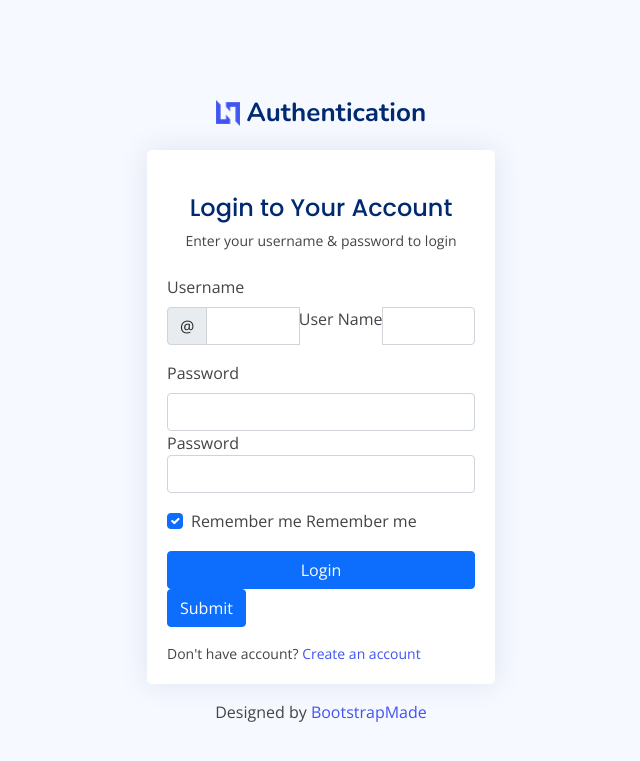
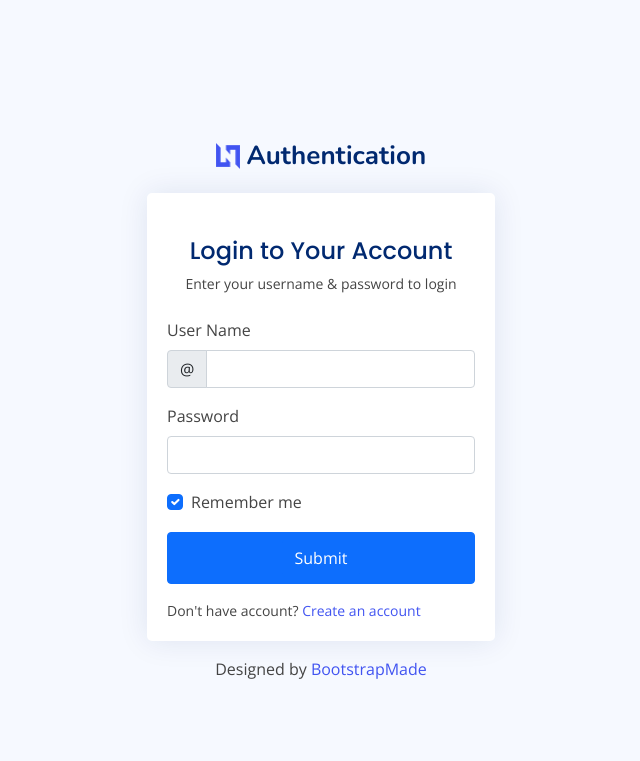
Before and after one commit to sraduhin/python_invest_dashboard, a Flask app: page /users/login in a window 1280 px wide. Shown: the top 761 px of the page, without its empty margins (319-959 px from the left). Run offline with Flask 2, Linux system fonts and the light colour scheme; some libraries are stand-ins or nearby versions.

Commit message:
fix templates a bit

```diff
--- a/webapp/dashboard/queries.py
+++ b/webapp/dashboard/queries.py
@@ -32,6 +32,8 @@ def get_balance_by_account(account_id, currency='usd'):
 
 def get_money_by_sectors(account_id, currency='usd'):
     positions = Portfolio.query.filter(Portfolio.account_id == account_id).first().position
+    '''нужно достать все акции instrument.type = shares из конкретного портфеля Portfolio.account_id и вывести
+    Position.amount, Instrument.sector, Instrument.currency'''
     money_by_sectors = {}
     for position in positions:
         sector = position.instrument.sector
--- a/webapp/dashboard/views.py
+++ b/webapp/dashboard/views.py
@@ -6,7 +6,7 @@ blueprint = Blueprint('securities', __name__)
 
 @blueprint.route('/')
 def index():
-    context = {}
+    context = {'page_title': 'InvestDashboard'}
 
     securities_block_title = 'Securities'
     account_id = '2000377867'
--- a/webapp/templates/base.html
+++ b/webapp/templates/base.html
@@ -3,51 +3,28 @@
   <head>
     <meta charset="utf-8" />
     <meta content="width=device-width, initial-scale=1.0" name="viewport" />
-
-    <title>{{ page_title }}</title>
+    {% block page_title %}{% endblock %}
     <meta content="" name="description" />
     <meta content="" name="keywords" />
-
     <!-- Favicons -->
-    <link href="static/assets/img/favicon.png" rel="icon" />
-    <link
-      href="static/assets/img/apple-touch-icon.png"
-      rel="apple-touch-icon"
-    />
+    <link href="{{ url_for('static', filename='/assets/img/favicon.png')}}" rel="icon" />
+    <link href="{{ url_for('static', filename='/assets/img/apple-touch-icon.png')}}" rel="apple-touch-icon"/>
 
     <!-- Google Fonts -->
     <link href="https://fonts.gstatic.com" rel="preconnect" />
-    <link
-      href="https://fonts.googleapis.com/css?family=Open+Sans:300,300i,400,400i,600,600i,700,700i|Nunito:300,300i,400,400i,600,600i,700,700i|Poppins:300,300i,400,400i,500,500i,600,600i,700,700i"
-      rel="stylesheet"
-    />
+    <link href="https://fonts.googleapis.com/css?family=Open+Sans:300,300i,400,400i,600,600i,700,700i|Nunito:300,300i,400,400i,600,600i,700,700i|Poppins:300,300i,400,400i,500,500i,600,600i,700,700i" rel="stylesheet"/>
 
     <!-- Vendor CSS Files -->
-    <link
-      href="static/assets/vendor/bootstrap/css/bootstrap.min.css"
-      rel="stylesheet"
-    />
-    <link
-      href="static/assets/vendor/bootstrap-icons/bootstrap-icons.css"
-      rel="stylesheet"
-    />
-    <link
-      href="static/assets/vendor/boxicons/css/boxicons.min.css"
-      rel="stylesheet"
-    />
-    <link href="static/assets/vendor/quill/quill.snow.css" rel="stylesheet" />
-    <link href="static/assets/vendor/quill/quill.bubble.css" rel="stylesheet" />
-    <link
-      href="static/assets/vendor/remixicon/remixicon.css"
-      rel="stylesheet"
-    />
-    <link
-      href="static/assets/vendor/simple-datatables/style.css"
-      rel="stylesheet"
-    />
+    <link href="{{ url_for('static', filename='/assets/vendor/bootstrap/css/bootstrap.min.css')}}" rel="stylesheet"/>
+    <link href="{{ url_for('static', filename='/assets/vendor/bootstrap-icons/bootstrap-icons.css')}}" rel="stylesheet"/>
+    <link href="{{ url_for('static', filename='/assets/vendor/boxicons/css/boxicons.min.css')}}" rel="stylesheet"/>
+    <link href="{{ url_for('static', filename='/assets/vendor/quill/quill.snow.css')}}" rel="stylesheet" />
+    <link href="{{ url_for('static', filename='/assets/vendor/quill/quill.bubble.css')}}" rel="stylesheet" />
+    <link href="{{ url_for('static', filename='/assets/vendor/remixicon/remixicon.css')}}" rel="stylesheet"/>
+    <link href="{{ url_for('static', filename='/assets/vendor/simple-datatables/style.css')}}" rel="stylesheet"/>
 
     <!-- Template Main CSS File -->
-    <link href="static/assets/css/style.css" rel="stylesheet" />
+    <link href="{{ url_for('static', filename='/assets/css/style.css')}}" rel="stylesheet" />
 
     <!-- =======================================================
       * Template Name: NiceAdmin - v2.2.2
--- a/webapp/templates/dashboard/index.html
+++ b/webapp/templates/dashboard/index.html
@@ -1,4 +1,8 @@
-{% extends "base.html" %} {% block content %}
+{% extends "base.html" %}
+{% block page_title %}
+  <title>{{ context.page_title }}</title>
+{% endblock %}
+{% block content %}
 <!-- Left side columns -->
 <div class="col-lg-8">
   <div class="row">
--- a/webapp/templates/pages-login.html
+++ /dev/null
@@ -1,147 +0,0 @@
-<!DOCTYPE html>
-<html lang="en">
-
-<head>
-  <meta charset="utf-8">
-  <meta content="width=device-width, initial-scale=1.0" name="viewport">
-
-  <title>Pages / Login - NiceAdmin Bootstrap Template</title>
-  <meta content="" name="description">
-  <meta content="" name="keywords">
-
-  <!-- Favicons -->
-  <link href="assets/img/favicon.png" rel="icon">
-  <link href="assets/img/apple-touch-icon.png" rel="apple-touch-icon">
-
-  <!-- Google Fonts -->
-  <link href="https://fonts.gstatic.com" rel="preconnect">
-  <link href="https://fonts.googleapis.com/css?family=Open+Sans:300,300i,400,400i,600,600i,700,700i|Nunito:300,300i,400,400i,600,600i,700,700i|Poppins:300,300i,400,400i,500,500i,600,600i,700,700i" rel="stylesheet">
-
-  <!-- Vendor CSS Files -->
-  <link href="assets/vendor/bootstrap/css/bootstrap.min.css" rel="stylesheet">
-  <link href="assets/vendor/bootstrap-icons/bootstrap-icons.css" rel="stylesheet">
-  <link href="assets/vendor/boxicons/css/boxicons.min.css" rel="stylesheet">
-  <link href="assets/vendor/quill/quill.snow.css" rel="stylesheet">
-  <link href="assets/vendor/quill/quill.bubble.css" rel="stylesheet">
-  <link href="assets/vendor/remixicon/remixicon.css" rel="stylesheet">
-  <link href="assets/vendor/simple-datatables/style.css" rel="stylesheet">
-
-  <!-- Template Main CSS File -->
-  <link href="assets/css/style.css" rel="stylesheet">
-
-  <!-- =======================================================
-  * Template Name: NiceAdmin - v2.2.2
-  * Template URL: https://bootstrapmade.com/nice-admin-bootstrap-admin-html-template/
-  * Author: BootstrapMade.com
-  * License: https://bootstrapmade.com/license/
-  ======================================================== -->
-</head>
-
-<body>
-
-  <main>
-    <div class="container">
-
-      <section class="section register min-vh-100 d-flex flex-column align-items-center justify-content-center py-4">
-        <div class="container">
-          <div class="row justify-content-center">
-            <div class="col-lg-4 col-md-6 d-flex flex-column align-items-center justify-content-center">
-
-              <div class="d-flex justify-content-center py-4">
-                <a href="index.html" class="logo d-flex align-items-center w-auto">
-                  <img src="assets/img/logo.png" alt="">
-                  <span class="d-none d-lg-block">{{ page_title }}</span>
-                </a>
-              </div><!-- End Logo -->
-              {% with messages = get_flashed_messages() %} {% if messages %}
-            <div class="alert alert-warning" role="alert">
-              {% for message in messages %} {{ message }}<br/>
-              {% endfor %}
-            </div>
-            {% endif %} {% endwith %}
-              <div class="card mb-3">
-
-                <div class="card-body">
-
-                  <div class="pt-4 pb-2">
-                    <h5 class="card-title text-center pb-0 fs-4">Login to Your Account</h5>
-                    <p class="text-center small">Enter your username & password to login</p>
-                  </div>
-
-                  <form class="row g-3 needs-validation" novalidate action="{{ url_for('user.process_login') }}" method="post">
-                    {{ form.hidden_tag() }}
-
-                    <div class="col-12">
-                      <label for="yourUsername" class="form-label">Username</label>
-                      <div class="input-group has-validation">
-                        <span class="input-group-text" id="inputGroupPrepend">@</span>
-                        <input type="text" name="username" class="form-control" id="yourUsername" required>
-                        {{ form.username.label }}<br />
-                        {{ form.username() }}
-                        <div class="invalid-feedback">Please enter your username.</div>
-                      </div>
-                    </div>
-
-                    <div class="col-12">
-                      <label for="yourPassword" class="form-label">Password</label>
-                      <input type="password" name="password" class="form-control" id="yourPassword" required>
-                      {{ form.password.label }}<br />
-                      {{ form.password() }}
-                      <div class="invalid-feedback">Please enter your password!</div>
-                    </div>
-
-                    <div class="col-12">
-                      <div class="form-check">
-                        <input class="form-check-input" type="checkbox" name="remember" value="true" id="rememberMe">
-                        <label class="form-check-label" for="rememberMe">Remember me</label>
-                        {{ form.remember_me() }}
-                        {{ form.remember_me.label(class_='form-check-label') }}
-                      </div>
-                    </div>
-                    <div class="col-12">
-                      <button class="btn btn-primary w-100" type="submit">Login</button>
-                      {{ form.submit }}
-                    </div>
-                    <div class="col-12">
-                      <p class="small mb-0">Don't have account? <a href="pages-register.html">Create an account</a></p>
-                    </div>
-                  </form>
-
-                </div>
-              </div>
-
-              <div class="credits">
-                <!-- All the links in the footer should remain intact. -->
-                <!-- You can delete the links only if you purchased the pro version. -->
-                <!-- Licensing information: https://bootstrapmade.com/license/ -->
-                <!-- Purchase the pro version with working PHP/AJAX contact form: https://bootstrapmade.com/nice-admin-bootstrap-admin-html-template/ -->
-                Designed by <a href="https://bootstrapmade.com/">BootstrapMade</a>
-              </div>
-
-            </div>
-          </div>
-        </div>
-
-      </section>
-
-    </div>
-  </main><!-- End #main -->
-
-  <a href="#" class="back-to-top d-flex align-items-center justify-content-center"><i class="bi bi-arrow-up-short"></i></a>
-
-  <!-- Vendor JS Files -->
-  <script src="assets/vendor/apexcharts/apexcharts.min.js"></script>
-  <script src="assets/vendor/bootstrap/js/bootstrap.bundle.min.js"></script>
-  <script src="assets/vendor/chart.js/chart.min.js"></script>
-  <script src="assets/vendor/echarts/echarts.min.js"></script>
-  <script src="assets/vendor/quill/quill.min.js"></script>
-  <script src="assets/vendor/simple-datatables/simple-datatables.js"></script>
-  <script src="assets/vendor/tinymce/tinymce.min.js"></script>
-  <script src="assets/vendor/php-email-form/validate.js"></script>
-
-  <!-- Template Main JS File -->
-  <script src="assets/js/main.js"></script>
-
-</body>
-
-</html>
--- a/webapp/user/views.py
+++ b/webapp/user/views.py
@@ -10,10 +10,10 @@ blueprint = Blueprint('user', __name__, url_prefix='/users')
 @blueprint.route('/login')
 def login():
     if current_user.is_authenticated:
-        return redirect(url_for('portfolio.index'))
+        return redirect(url_for('securities.index'))
     title = "Authentication"
     login_form = LoginForm()
-    return render_template('pages-login.html', page_title=title, form=login_form)
+    return render_template('user/pages-login.html', page_title=title, form=login_form)
 
 @blueprint.route('/process-login', methods=['POST'])
 def process_login():
@@ -23,7 +23,7 @@ def process_login():
         if user and user.check_password(form.password.data):
             login_user(user, remember=form.remember_me.data)
             flash('Welcome on site')
-            return redirect(url_for('portfolio.index'))
+            return redirect(url_for('securities.index'))
 
     flash('Incorrect name or pass')
     return redirect(url_for('user.login'))
@@ -32,4 +32,4 @@ def process_login():
 def logout():
     logout_user()
     flash('Success logout')
-    return redirect(url_for('portfolio.index'))
+    return redirect(url_for('securities.index'))
```
Also changed, not shown: other parts of webapp/templates/base.html (+47 -78 lines), webapp/admin/views.py (+3 -6 lines), webapp/templates/user/pages-login.html (added, +86 -0 lines), webapp/user/decorators.py (added, +19 -0 lines), webapp.db, webapp/templates/user/pages-register.html (renamed from webapp/templates/pages-register.html). Lines whose indentation alone changed are shown as unchanged.
